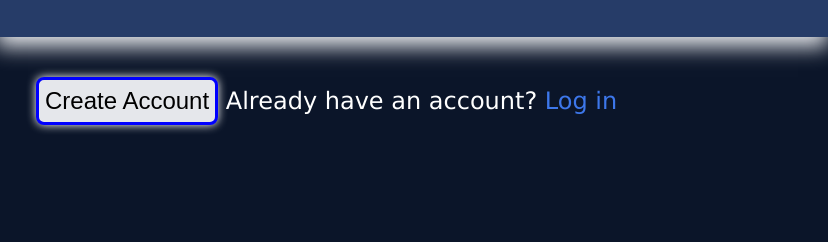
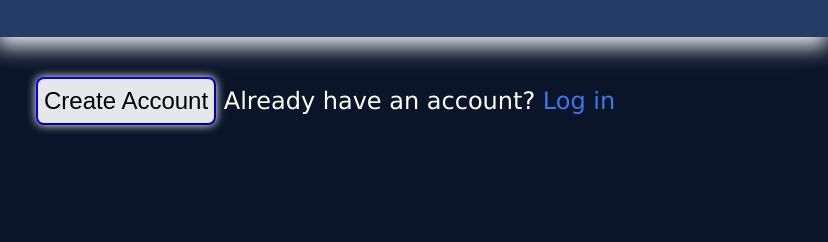
Before and after one commit to Knifiel/odin-sign-up-form, a plain HTML site: page index.html in a window 1280 px wide. In both pictures the pointer is over the button "Create Account". Shown: the part 558-800 px from the top of the page, 452-1280 px from the left. Drawn offline with Linux system fonts and the light colour scheme.

Commit message:
Update style.css

```diff
--- a/style.css
+++ b/style.css
@@ -136,7 +136,7 @@ transition: 0.2s ease-in-out;
 }
 #btnsubmit:hover{
 box-shadow: 0px 0px 10px white;
-border: 3px solid blue;
+border-color: blue;
 cursor: pointer;
 
 }
```
